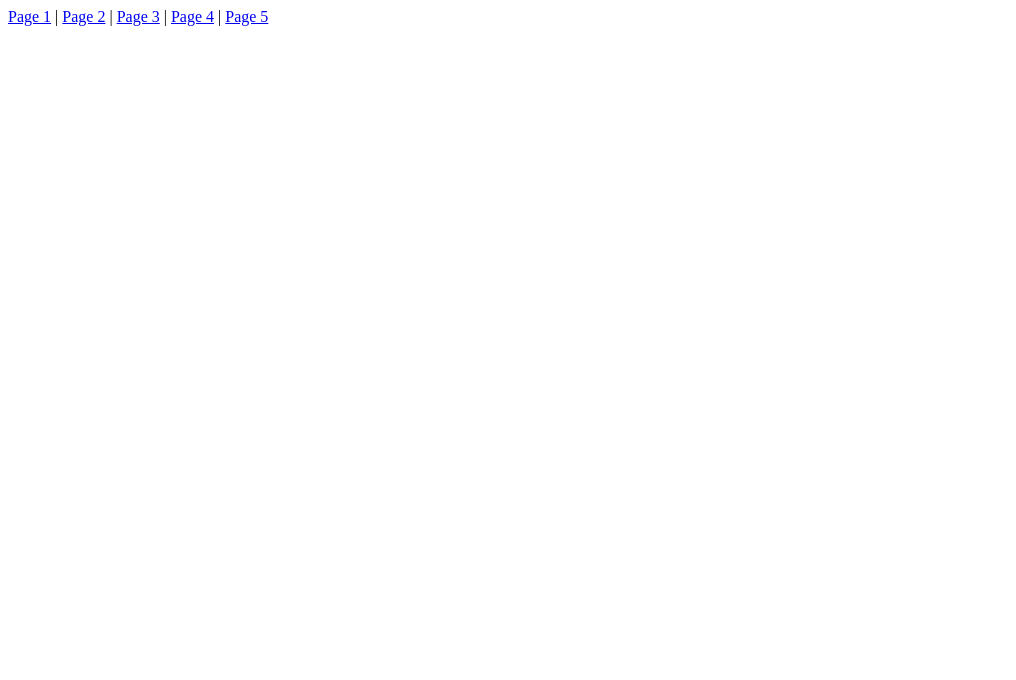
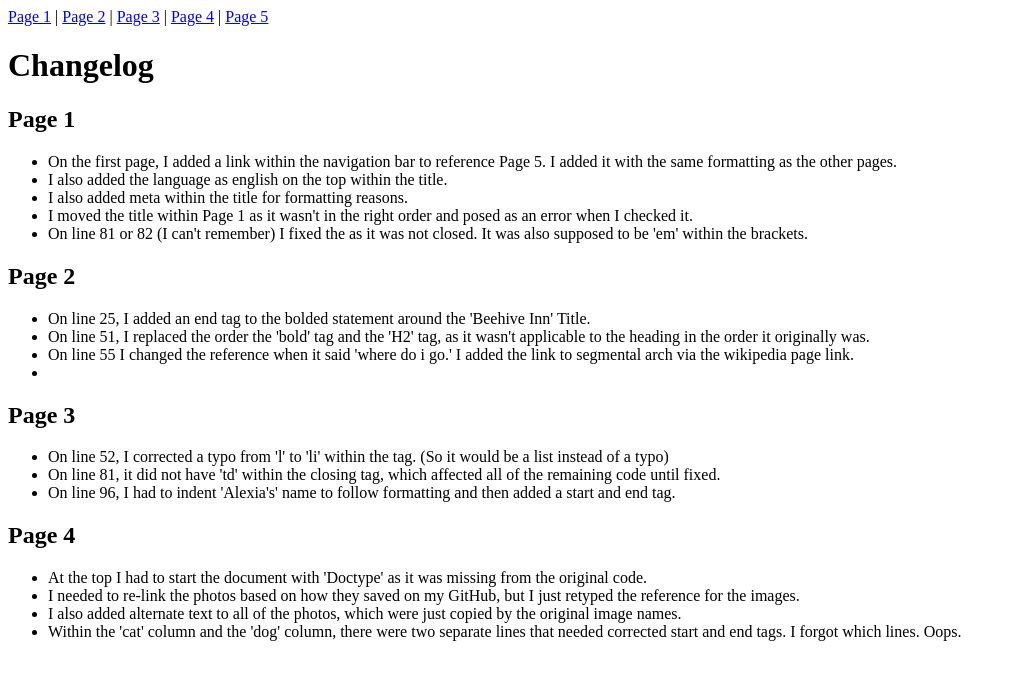
Before and after one commit to ellaberrend/ellaberrend.github.io, a plain HTML site: page HTML midterm/html-midterm/page5.html in a window 1280 px wide. Shown: the whole page, without its empty margins (0-1016 px from the left). Drawn offline with Linux system fonts and the light colour scheme.

Commit message:
Update page5.html

```diff
--- a/HTML midterm/html-midterm/page5.html
+++ b/HTML midterm/html-midterm/page5.html
@@ -1,39 +1,10 @@
-<!-- changed the links within the navigation bar to actually link to my html documents in github
-
-    THIS IS ALL FOR PAGE 1
-    added page5 nav bar
-
-    had to add language at top
-
-    added meta
-
-    moved the title
-
-    fixed the <e> element that was not closed, as it was supposed to be <em> line 81 or 82 and closed it!
-
-    THIS IS ALL FOR PAGE 2
-
-    added an end tag to the bolded statement around the Beehive Inn on line 25
-
-    replaced the bold tag and the H2 tag on line 51 for the interior heading
-
-    line 55 i changed the 'where do i go' link on the segmental arch to the wikipedia page
-
-    THIS IS ALL FOR PAGE 3
-
-    line 52 said l instead of li
-
-    line 81 did not have td inside the closing tag
-
-    indented alexia's name on like 96 & added a start and end tag
-
-    THIS IS ALL FOR PAGE 4
-
-    added doctype
-
-
-
--->
+<!DOCTYPE html>
+<html lang="en">
+<head>
+    <meta charset="UTF-8">
+    <title>Page 5</title>
+</head>
+<body>
 
  <div class="navbar">
     <a href="page1.html">Page 1</a>
@@ -47,3 +18,36 @@
     <a href="page5.html">Page 5</a>
 
 </div>
+<h1>Changelog</h1>
+
+<h2>Page 1</h2>
+<ul>
+   <li>On the first page, I added a link within the navigation bar to reference Page 5. I added it with the same formatting as the other pages.</li>
+   <li>I also added the language as english on the top within the title.</li>
+   <li>I also added meta within the title for formatting reasons.</li>
+   <li>I moved the title within Page 1 as it wasn't in the right order and posed as an error when I checked it.</li>
+   <li>On line 81 or 82 (I can't remember) I fixed the <!-- <e> --> as it was not closed. It was also supposed to be 'em' within the brackets.</li>
+</ul>
+
+<h2>Page 2</h2>
+<ul>
+    <li>On line 25, I added an end tag to the bolded statement around the 'Beehive Inn' Title.</li>
+    <li>On line 51, I replaced the order the 'bold' tag and the 'H2' tag, as it wasn't applicable to the heading in the order it originally was.</li>
+    <li>On line 55 I changed the reference when it said 'where do i go.' I added the link to segmental arch via the wikipedia page link. </li>
+    <li></li>
+</ul>
+<h2>Page 3</h2>
+<ul>
+    <li>On line 52, I corrected a typo from 'l' to 'li' within the tag. (So it would be a list instead of a typo)</li>
+    <li>On line 81, it did not have 'td' within the closing tag, which affected all of the remaining code until fixed.</li>
+    <li>On line 96, I had to indent 'Alexia's' name to follow formatting and then added a start and end tag.</li>
+</ul>
+<h2>Page 4</h2>
+<ul>
+    <li>At the top I had to start the document with 'Doctype' as it was missing from the original code.</li>
+    <li>I needed to re-link the photos based on how they saved on my GitHub, but I just retyped the reference for the images.</li>
+    <li>I also added alternate text to all of the photos, which were just copied by the original image names.</li>
+    <li>Within the 'cat' column and the 'dog' column, there were two separate lines that needed corrected start and end tags. I forgot which lines. Oops.</li>
+</ul>
+</body>
+</html>
```
Lines whose indentation alone changed are shown as unchanged.
